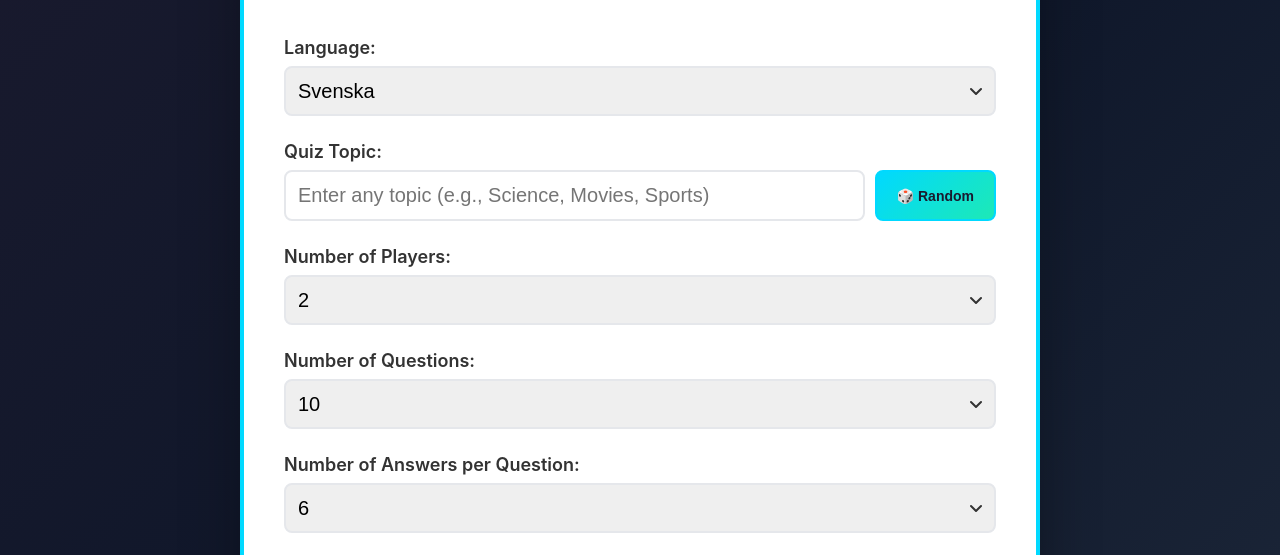
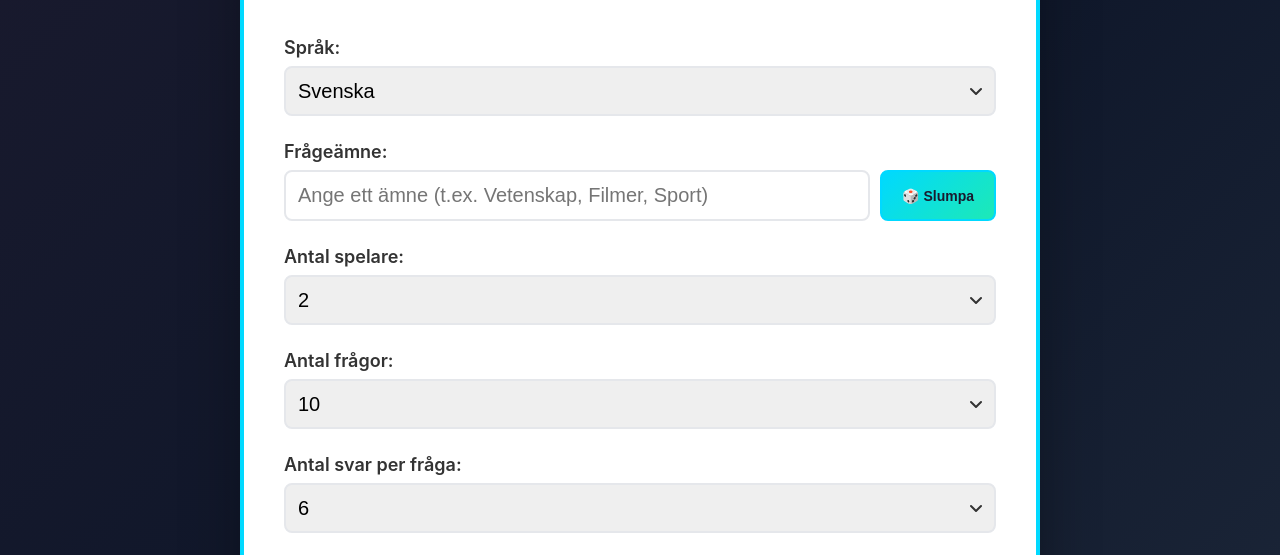
Before and after one commit to rikardronnkvist/vcvq, a website: page public/index.html in a window 1280 px wide. Shown: the part 217-772 px from the top of the page. Drawn offline with Linux system fonts and the light colour scheme.

Commit message:
Fix generate names button missing text on initial page load
- Added updateLanguage() call in window load event handler
- Ensures button text is initialized even when not restoring game settings
- Button now displays correct language text on first load

```diff
--- a/public/index.html
+++ b/public/index.html
@@ -392,6 +392,9 @@
 
         sessionStorage.removeItem('restartPlayers');
       }
+
+      // Initialize button text on page load
+      updateLanguage();
     });
   </script>
 </body>
```
